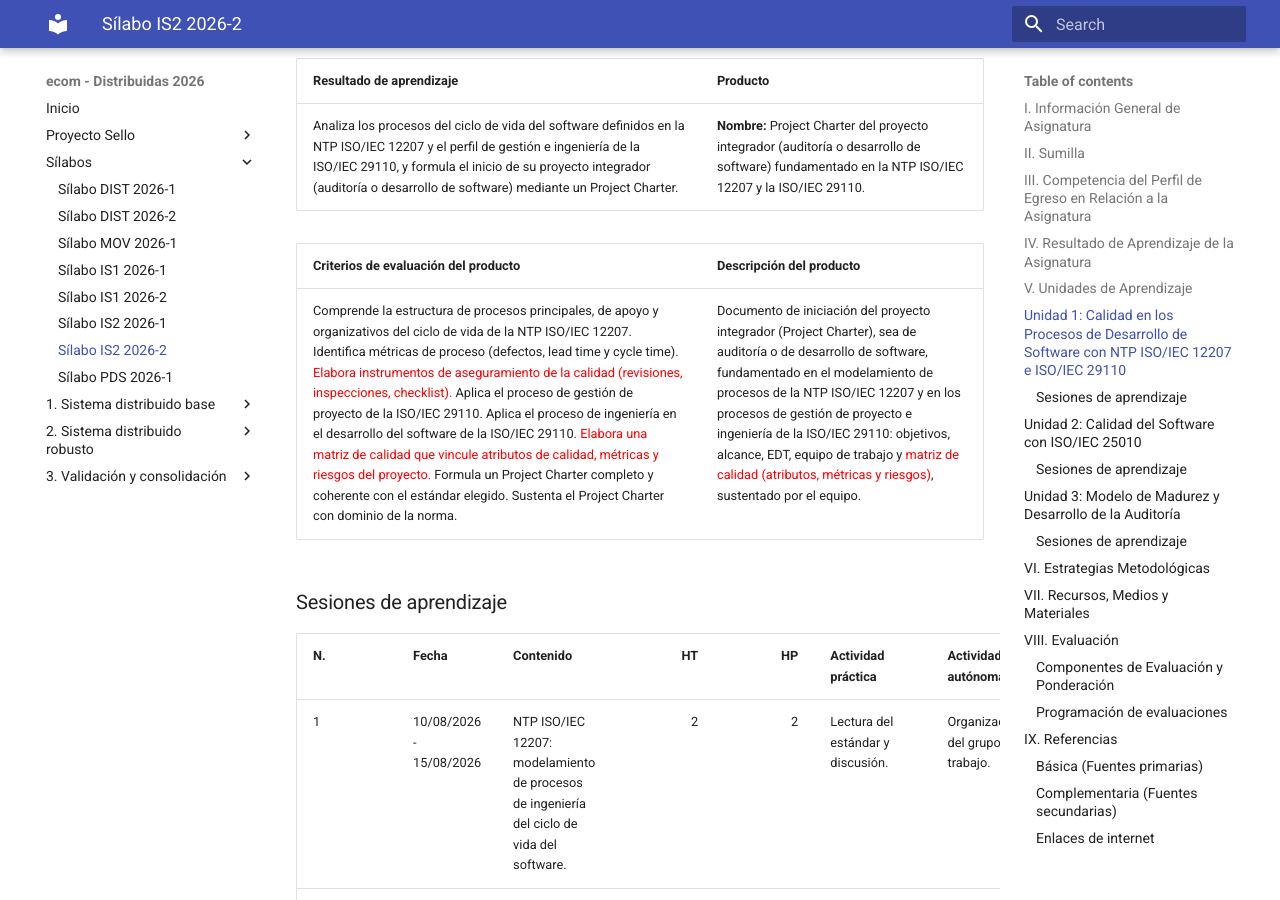
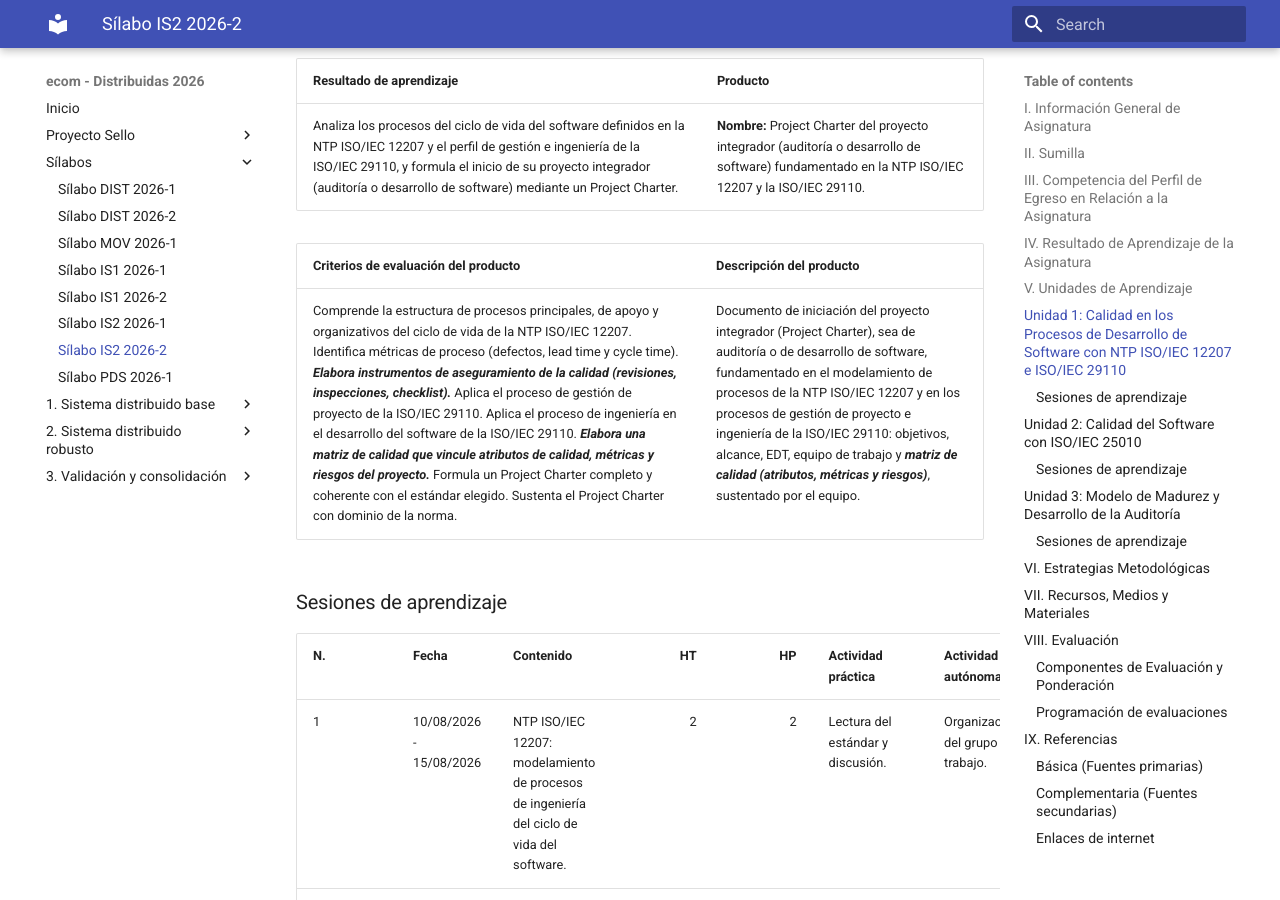
Before and after one commit to 261dist/ecom, an MkDocs documentation site: the page built from docs/silabo_is2_2026_2.md, in a window 1280 px wide and 900 px high, scrolled down 2306 px. Built offline with MkDocs 1.6.1 and Material for MkDocs 9.7.7, drawn with Linux system fonts in a browser that asks for light colours.

Commit message:
first commit

```diff
--- a/docs/silabo_is2_2026_2.md
+++ b/docs/silabo_is2_2026_2.md
@@ -46,14 +46,14 @@ Asignatura es de naturaleza teórico-práctica, pertenece al Área de Estudios E
 
 | Criterios de evaluación del producto | Descripción del producto |
 |---|---|
-| Comprende la estructura de procesos principales, de apoyo y organizativos del ciclo de vida de la NTP ISO/IEC 12207. Identifica métricas de proceso (defectos, lead time y cycle time). <span style="color:red">Elabora instrumentos de aseguramiento de la calidad (revisiones, inspecciones, checklist).</span> Aplica el proceso de gestión de proyecto de la ISO/IEC 29110. Aplica el proceso de ingeniería en el desarrollo del software de la ISO/IEC 29110. <span style="color:red">Elabora una matriz de calidad que vincule atributos de calidad, métricas y riesgos del proyecto.</span> Formula un Project Charter completo y coherente con el estándar elegido. Sustenta el Project Charter con dominio de la norma. | Documento de iniciación del proyecto integrador (Project Charter), sea de auditoría o de desarrollo de software, fundamentado en el modelamiento de procesos de la NTP ISO/IEC 12207 y en los procesos de gestión de proyecto e ingeniería de la ISO/IEC 29110: objetivos, alcance, EDT, equipo de trabajo y <span style="color:red">matriz de calidad (atributos, métricas y riesgos)</span>, sustentado por el equipo. |
+| Comprende la estructura de procesos principales, de apoyo y organizativos del ciclo de vida de la NTP ISO/IEC 12207. Identifica métricas de proceso (defectos, lead time y cycle time). ***Elabora instrumentos de aseguramiento de la calidad (revisiones, inspecciones, checklist).*** Aplica el proceso de gestión de proyecto de la ISO/IEC 29110. Aplica el proceso de ingeniería en el desarrollo del software de la ISO/IEC 29110. ***Elabora una matriz de calidad que vincule atributos de calidad, métricas y riesgos del proyecto.*** Formula un Project Charter completo y coherente con el estándar elegido. Sustenta el Project Charter con dominio de la norma. | Documento de iniciación del proyecto integrador (Project Charter), sea de auditoría o de desarrollo de software, fundamentado en el modelamiento de procesos de la NTP ISO/IEC 12207 y en los procesos de gestión de proyecto e ingeniería de la ISO/IEC 29110: objetivos, alcance, EDT, equipo de trabajo y ***matriz de calidad (atributos, métricas y riesgos)***, sustentado por el equipo. |
 
 ### Sesiones de aprendizaje
 
 | N. | Fecha | Contenido | HT | HP | Actividad práctica | Actividad autónoma |
 |---|---|---|---:|---:|---|---|
 | 1 | 10/08/2026 - 15/08/2026 | NTP ISO/IEC 12207: modelamiento de procesos de ingeniería del ciclo de vida del software. | 2 | 2 | Lectura del estándar y discusión. | Organización del grupo de trabajo. |
-| 2 | 16/08/2026 - 22/08/2026 | NTP ISO/IEC 12207: métricas de proceso <span style="color:red">e instrumentos de aseguramiento de la calidad</span>. | 2 | 2 | <span style="color:red">Identifica métricas de proceso (defectos, lead time y cycle time) y elabora instrumentos de aseguramiento de calidad: revisiones, inspecciones y checklist.</span> | Determinar el problema a resolver. |
+| 2 | 16/08/2026 - 22/08/2026 | NTP ISO/IEC 12207: métricas de proceso ***e instrumentos de aseguramiento de la calidad***. | 2 | 2 | ***Identifica métricas de proceso (defectos, lead time y cycle time) y elabora instrumentos de aseguramiento de calidad: revisiones, inspecciones y checklist.*** | Determinar el problema a resolver. |
 | 3 | 23/08/2026 - 29/08/2026 | ISO/IEC 29110: Gestión del proyecto. | 2 | 2 | Formulación de un proyecto de desarrollo de software (Project Charter). | Recolección de la información base para el inicio del proyecto (enunciado de trabajo). |
 | 4 | 30/08/2026 - 05/09/2026 | ISO/IEC 29110: Ingeniería en el desarrollo del software. | 2 | 2 | Diseño del proceso de desarrollo del software en base a la ISO/IEC 29110. | Elabora el Project Charter del proyecto del semestre. |
 | 5 | 06/09/2026 - 12/09/2026 | Evaluación de la Unidad I. | 2 | 2 | **Evaluación de la Unidad I:**<br>1. Examen teórico de la unidad.<br>2. Exposición del Project Charter del proyecto integrador (auditoría o desarrollo de software). | Levantamiento de las observaciones. |
@@ -66,15 +66,15 @@ Asignatura es de naturaleza teórico-práctica, pertenece al Área de Estudios E
 
 | Criterios de evaluación del producto | Descripción del producto |
 |---|---|
-| Establece un modelo y prioriza los atributos de calidad interna y externa del software según el caso de estudio. Establece niveles y métricas para los atributos de calidad de código fuente. <span style="color:red">Identifica code smells en el código fuente del proyecto y los prioriza como deuda técnica. Refactoriza el código fuente para mejorar su mantenibilidad.</span> Establece formatos y criterios para la evaluación del software. Toma medidas y valora los resultados del software evaluado. Documenta los resultados de la evaluación de calidad. | Avance del proyecto integrador que evidencia la aplicación del modelo de calidad de la ISO/IEC 25010 (atributos internos y externos), las métricas de calidad de código fuente <span style="color:red">y los code smells identificados, la refactorización aplicada para reducir deuda técnica</span>, los formatos y criterios de valoración, y la documentación de los resultados de la evaluación de calidad del software. |
+| Establece un modelo y prioriza los atributos de calidad interna y externa del software según el caso de estudio. Establece niveles y métricas para los atributos de calidad de código fuente. ***Identifica code smells en el código fuente del proyecto y los prioriza como deuda técnica. Refactoriza el código fuente para mejorar su mantenibilidad.*** Establece formatos y criterios para la evaluación del software. Toma medidas y valora los resultados del software evaluado. Documenta los resultados de la evaluación de calidad. | Avance del proyecto integrador que evidencia la aplicación del modelo de calidad de la ISO/IEC 25010 (atributos internos y externos), las métricas de calidad de código fuente ***y los code smells identificados, la refactorización aplicada para reducir deuda técnica***, los formatos y criterios de valoración, y la documentación de los resultados de la evaluación de calidad del software. |
 
 ### Sesiones de aprendizaje
 
 | N. | Fecha | Contenido | HT | HP | Actividad práctica | Actividad autónoma |
 |---|---|---|---:|---:|---|---|
 | 6 | 13/09/2026 - 19/09/2026 | ISO/IEC 25010: Modelo de calidad del software - características internas y externas. | 2 | 2 | Establecer un modelo y priorización de atributos de calidad de un software según el caso de estudio. | Desarrollo del proyecto del semestre. |
-| 7 | 20/09/2026 - 26/09/2026 | ISO/IEC 25010: Métricas de calidad de código fuente de software <span style="color:red">y su relación con code smells</span>. | 2 | 2 | Establecer niveles y métricas para los atributos de calidad del caso de estudio<span style="color:red">, identificando code smells (duplicación, alta complejidad, bajo acoplamiento y cohesión) asociados a la característica de mantenibilidad</span>. | Desarrollo del proyecto del semestre. |
-| 8 | 27/09/2026 - 03/10/2026 | ISO/IEC 25010: Criterios de valoración del software <span style="color:red">y refactorización como práctica de mantenibilidad</span>. | 2 | 2 | Establecer formatos y criterios para la evaluación del software<span style="color:red">, priorizando la refactorización de code smells según su impacto en la deuda técnica del proyecto</span>. | Desarrollo del proyecto del semestre. |
+| 7 | 20/09/2026 - 26/09/2026 | ISO/IEC 25010: Métricas de calidad de código fuente de software ***y su relación con code smells***. | 2 | 2 | Establecer niveles y métricas para los atributos de calidad del caso de estudio***, identificando code smells (duplicación, alta complejidad, bajo acoplamiento y cohesión) asociados a la característica de mantenibilidad***. | Desarrollo del proyecto del semestre. |
+| 8 | 27/09/2026 - 03/10/2026 | ISO/IEC 25010: Criterios de valoración del software ***y refactorización como práctica de mantenibilidad***. | 2 | 2 | Establecer formatos y criterios para la evaluación del software***, priorizando la refactorización de code smells según su impacto en la deuda técnica del proyecto***. | Desarrollo del proyecto del semestre. |
 | 9 | 04/10/2026 - 10/10/2026 | ISO/IEC 25010: Evaluación de software y documentación de resultados. | 2 | 2 | Tomar medidas y valorar los resultados del software del caso de estudio. | Desarrollo del proyecto del semestre. |
 | 10 | 11/10/2026 - 17/10/2026 | Evaluación de la Unidad II. | 2 | 2 | **Evaluación de la Unidad II:**<br>1. Examen teórico de la unidad.<br>2. Control de avance del proyecto integrador (exposición según cronograma y estándar de calidad). | Levantamiento de las observaciones. |
 
@@ -86,17 +86,17 @@ Asignatura es de naturaleza teórico-práctica, pertenece al Área de Estudios E
 
 | Criterios de evaluación del producto | Descripción del producto |
 |---|---|
-| Identifica los niveles de madurez de CMMI para el desarrollo y sus <span style="color:red">áreas de proceso de ingeniería (Solución Técnica, Integración de Producto, Verificación)</span>. Elabora el checklist de auditoría del ciclo de vida de gestión de proyecto en base a la ISO/IEC 29110 (método SCAMPI). Elabora el checklist de auditoría del ciclo de vida de ingeniería en base a la ISO/IEC 29110 (método SCAMPI). Desarrolla el checklist de auditoría de software en base a la ISO/IEC 25010 (método SCAMPI). Sustenta el resultado del proyecto integrador auditando el Project Charter (Unidad 1) y la evaluación de calidad del software (Unidad 2) del equipo, según el estándar de calidad aplicado. | Informe final del proyecto integrador que audita el Project Charter (Unidad 1) y la evaluación de calidad del software (Unidad 2) del equipo, evidenciando, según la ruta elegida (auditoría o desarrollo de software): los niveles de madurez CMMI aplicables, los checklists de auditoría SCAMPI del ciclo de vida de gestión de proyecto, ingeniería (ISO/IEC 29110) y software (ISO/IEC 25010), y la sustentación final de los resultados obtenidos. |
+| Identifica los niveles de madurez de CMMI para el desarrollo y sus ***áreas de proceso de ingeniería (Solución Técnica, Integración de Producto, Verificación)***. Elabora el checklist de auditoría del ciclo de vida de gestión de proyecto en base a la ISO/IEC 29110 (método SCAMPI). Elabora el checklist de auditoría del ciclo de vida de ingeniería en base a la ISO/IEC 29110 (método SCAMPI). Desarrolla el checklist de auditoría de software en base a la ISO/IEC 25010 (método SCAMPI). Sustenta el resultado del proyecto integrador auditando el Project Charter (Unidad 1) y la evaluación de calidad del software (Unidad 2) del equipo, según el estándar de calidad aplicado. | Informe final del proyecto integrador que audita el Project Charter (Unidad 1) y la evaluación de calidad del software (Unidad 2) del equipo, evidenciando, según la ruta elegida (auditoría o desarrollo de software): los niveles de madurez CMMI aplicables, los checklists de auditoría SCAMPI del ciclo de vida de gestión de proyecto, ingeniería (ISO/IEC 29110) y software (ISO/IEC 25010), y la sustentación final de los resultados obtenidos. |
 
 ### Sesiones de aprendizaje
 
 | N. | Fecha | Contenido | HT | HP | Actividad práctica | Actividad autónoma |
 |---|---|---|---:|---:|---|---|
-| 11 | 18/10/2026 - 24/10/2026 | Introducción al CMMI y niveles de madurez. CMMI para el desarrollo: Ingeniería <span style="color:red">(Solución Técnica, Integración de Producto, Verificación)</span>. | 2 | 2 | Lectura del CMMI y discusión<span style="color:red">, identificando las áreas de proceso de ingeniería: Solución Técnica (TS), Integración de Producto (IP) y Verificación (VER)</span>. | Desarrollo del proyecto del semestre. |
+| 11 | 18/10/2026 - 24/10/2026 | Introducción al CMMI y niveles de madurez. CMMI para el desarrollo: Ingeniería ***(Solución Técnica, Integración de Producto, Verificación)***. | 2 | 2 | Lectura del CMMI y discusión***, identificando las áreas de proceso de ingeniería: Solución Técnica (TS), Integración de Producto (IP) y Verificación (VER)***. | Desarrollo del proyecto del semestre. |
 | 12 | 25/10/2026 - 31/10/2026 | SCAMPI: Auditoría del ciclo de vida del desarrollo del software - Gestión de proyecto. | 2 | 2 | Desarrollo del checklist de auditoría de gestión en base a la ISO/IEC 29110. | Desarrollo del proyecto del semestre. |
 | 13 | 01/11/2026 - 07/11/2026 | SCAMPI: Auditoría del ciclo de vida del desarrollo del software - Ingeniería. | 2 | 2 | Desarrollo del checklist de auditoría de ingeniería en base a la ISO/IEC 29110. | Desarrollo del proyecto del semestre. |
-| 14 | 08/11/2026 - 14/11/2026 | SCAMPI: Auditoría del Software. | 2 | 2 | Desarrollo del checklist de auditoría en base a la ISO/IEC 25010<span style="color:red">, incluyendo criterios de mantenibilidad (code smells corregidos y deuda técnica gestionada)</span>. | Desarrollo del proyecto del semestre. |
-| 15 | 15/11/2026 - 21/11/2026 | Evaluación de la Unidad III. | 2 | 2 | Evaluación práctica de un caso<span style="color:red">: identifica hallazgos de auditoría y analiza su impacto y riesgos</span>. | Preparación para la sustentación final. |
+| 14 | 08/11/2026 - 14/11/2026 | SCAMPI: Auditoría del Software. | 2 | 2 | Desarrollo del checklist de auditoría en base a la ISO/IEC 25010***, incluyendo criterios de mantenibilidad (code smells corregidos y deuda técnica gestionada)***. | Desarrollo del proyecto del semestre. |
+| 15 | 15/11/2026 - 21/11/2026 | Evaluación de la Unidad III. | 2 | 2 | Evaluación práctica de un caso***: identifica hallazgos de auditoría y analiza su impacto y riesgos***. | Preparación para la sustentación final. |
 | 16 | 22/11/2026 - 28/11/2026 | Proyecto integrador. | 2 | 2 | **Evaluación de la Unidad III:**<br>1. Examen teórico de la unidad.<br>2. Sustentación del resultado del proyecto integrador (artefactos de auditoría o desarrollo de software, según cronograma y estándar de calidad). | Levantamiento de las observaciones. |
 
 ## VI. Estrategias Metodológicas
```
